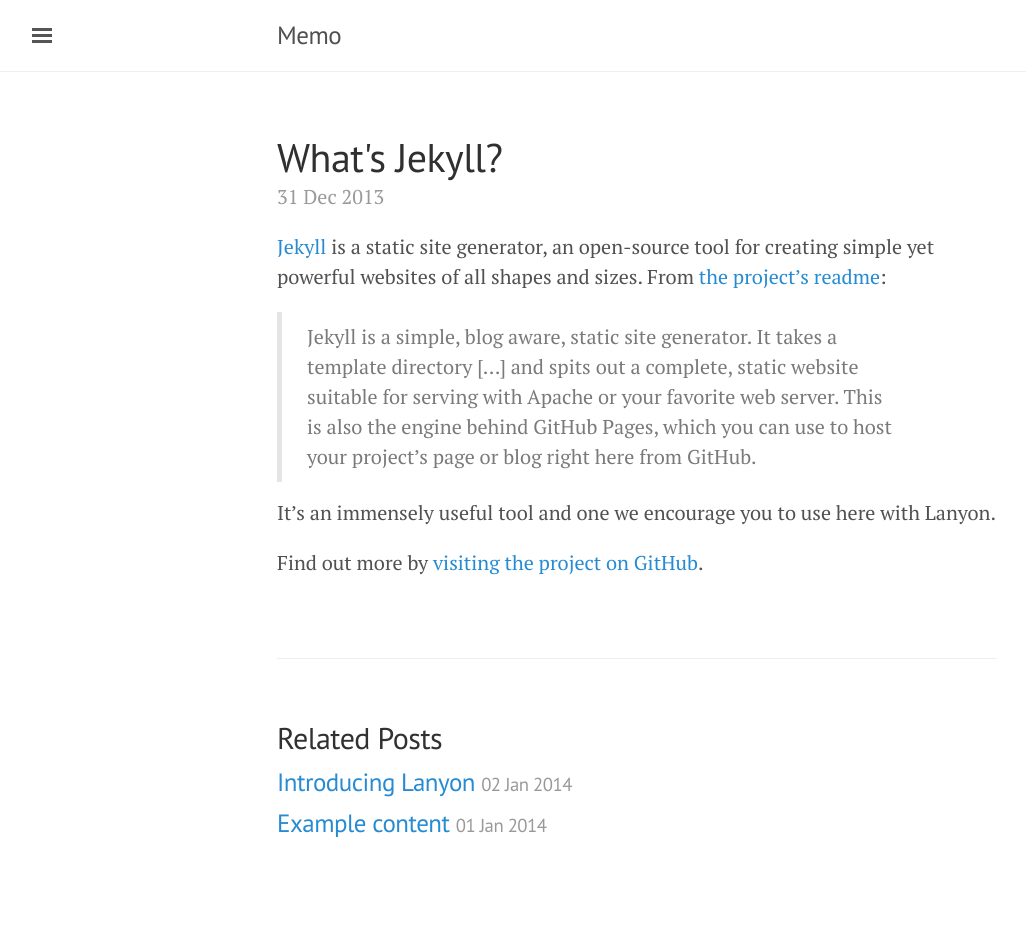
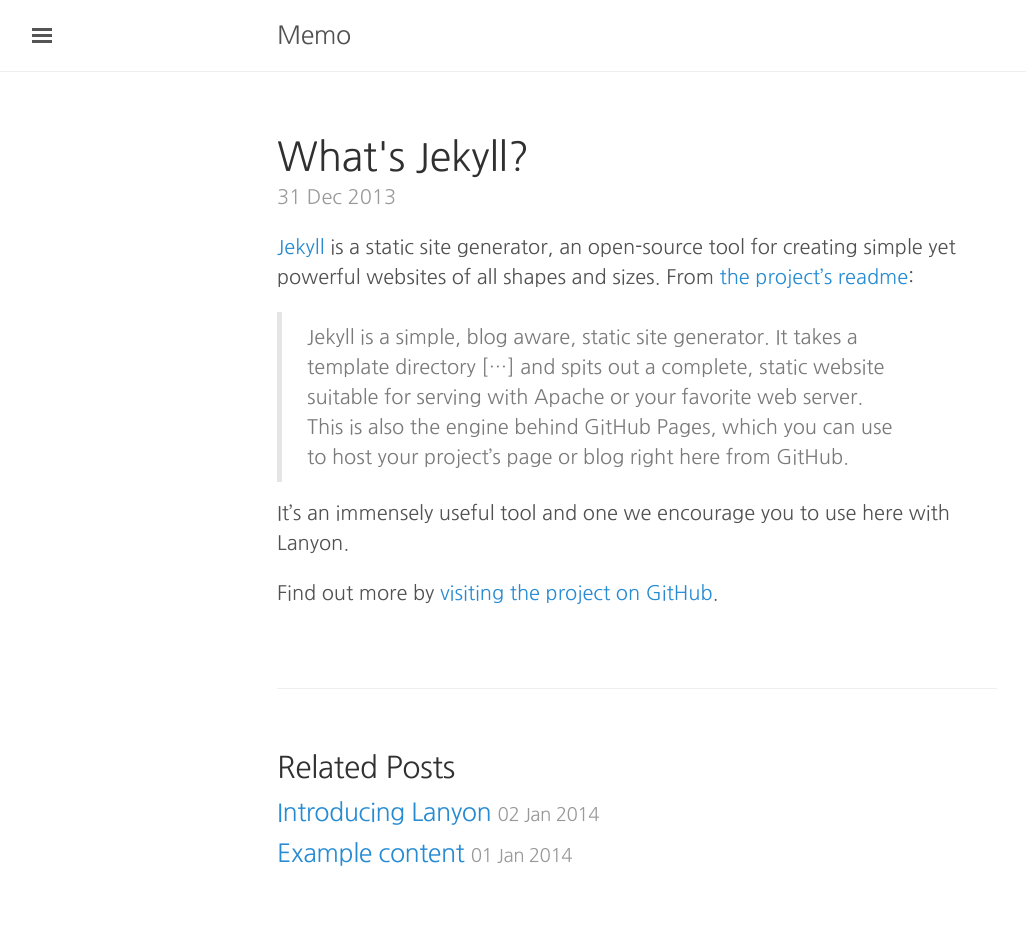
Before and after one commit to jhlee7854/jonghak-lee.github.io, a Jekyll site: the page built from _posts/2013-12-31-whats-jekyll.md, in a window 1280 px wide. Shown: the whole page, without its empty margins (3-1029 px from the left). Built offline with Jekyll 4.4.1, drawn with Linux system fonts in a browser that asks for light colours; before the commit the page ends 900 px from its top, so only the background shows below that.

Commit message:
한글 폰트 추가

```diff
--- a/_config.yml
+++ b/_config.yml
@@ -10,7 +10,7 @@
 description:         ''
 url:                 https://jonghak-lee.github.io
 baseurl:             ''
-paginate:            5
+paginate:            1
 plugins:             [jekyll-paginate]
 
 # About/contact
--- a/_includes/head.html
+++ b/_includes/head.html
@@ -19,6 +19,7 @@
   <link rel="stylesheet" href="{{ site.baseurl }}/public/css/syntax.css">
   <link rel="stylesheet" href="{{ site.baseurl }}/public/css/lanyon.css">
   <link rel="stylesheet" href="https://fonts.googleapis.com/css?family=PT+Serif:400,400italic,700%7CPT+Sans:400">
+  <link href="https://fonts.googleapis.com/css?family=Nanum+Gothic&display=swap" rel="stylesheet">
 
   <!-- Icons -->
   <link rel="apple-touch-icon-precomposed" sizes="144x144" href="{{ site.baseurl }}/public/apple-touch-icon-precomposed.png">
--- a/public/css/lanyon.css
+++ b/public/css/lanyon.css
@@ -41,11 +41,11 @@
 }
 
 html {
-  font-family: "PT Serif", Georgia, "Times New Roman", serif;
+  font-family: 'Nanum Gothic', "PT Serif", Georgia, "Times New Roman", serif;
 }
 
 h1, h2, h3, h4, h5, h6 {
-  font-family: "PT Sans", Helvetica, Arial, sans-serif;
+  font-family: 'Nanum Gothic', "PT Sans", Helvetica, Arial, sans-serif;
   font-weight: 400;
   color: #313131;
   letter-spacing: -.025rem;
@@ -148,7 +148,7 @@
   width: 14rem;
   visibility: hidden;
   overflow-y: auto;
-  font-family: "PT Sans", Helvetica, Arial, sans-serif;
+  font-family: 'Nanum Gothic', "PT Sans", Helvetica, Arial, sans-serif;
   font-size: .875rem; /* 15px */
   color: rgba(255,255,255,.6);
   background-color: #202020;
@@ -368,7 +368,7 @@
   overflow: hidden; /* clearfix */
   margin-left: -1rem;
   margin-right: -1rem;
-  font-family: "PT Sans", Helvetica, Arial, sans-serif;
+  font-family: 'Nanum Gothic', "PT Sans", Helvetica, Arial, sans-serif;
   color: #ccc;
   text-align: center;
 }
```
